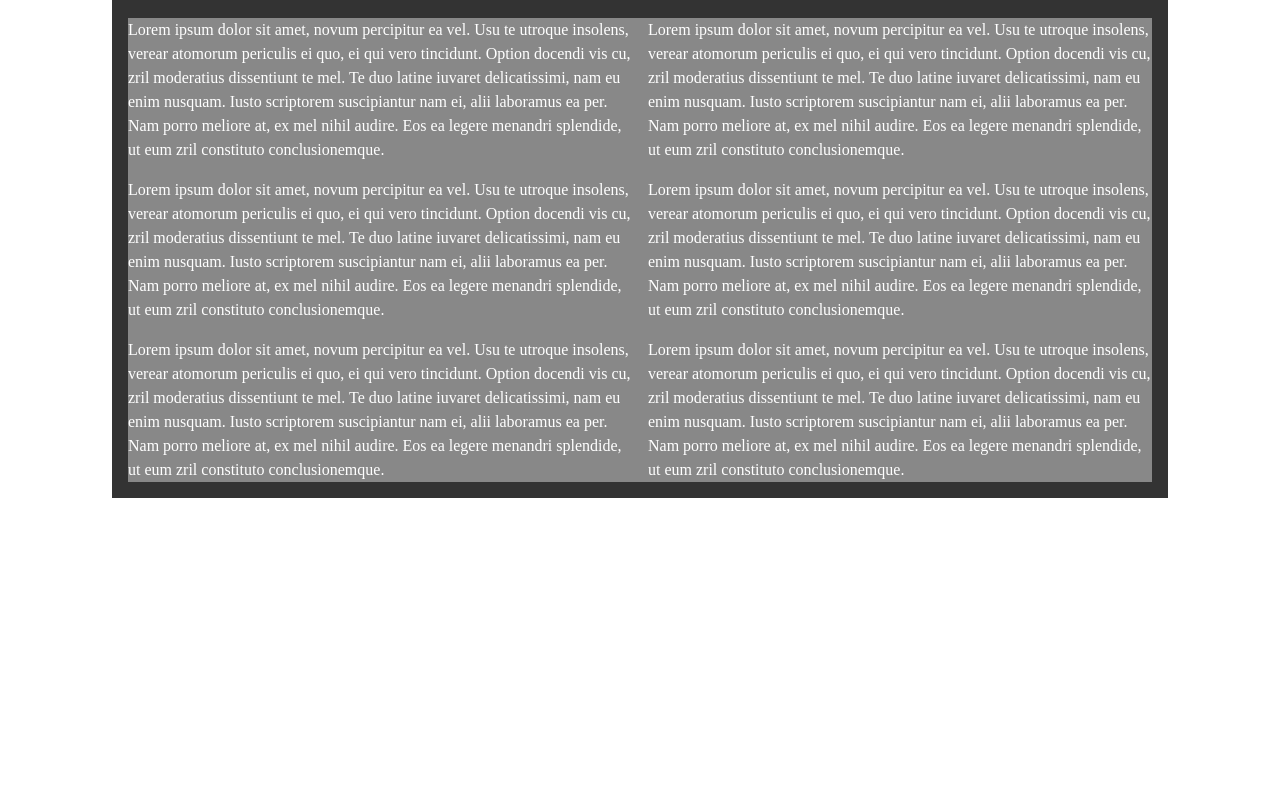
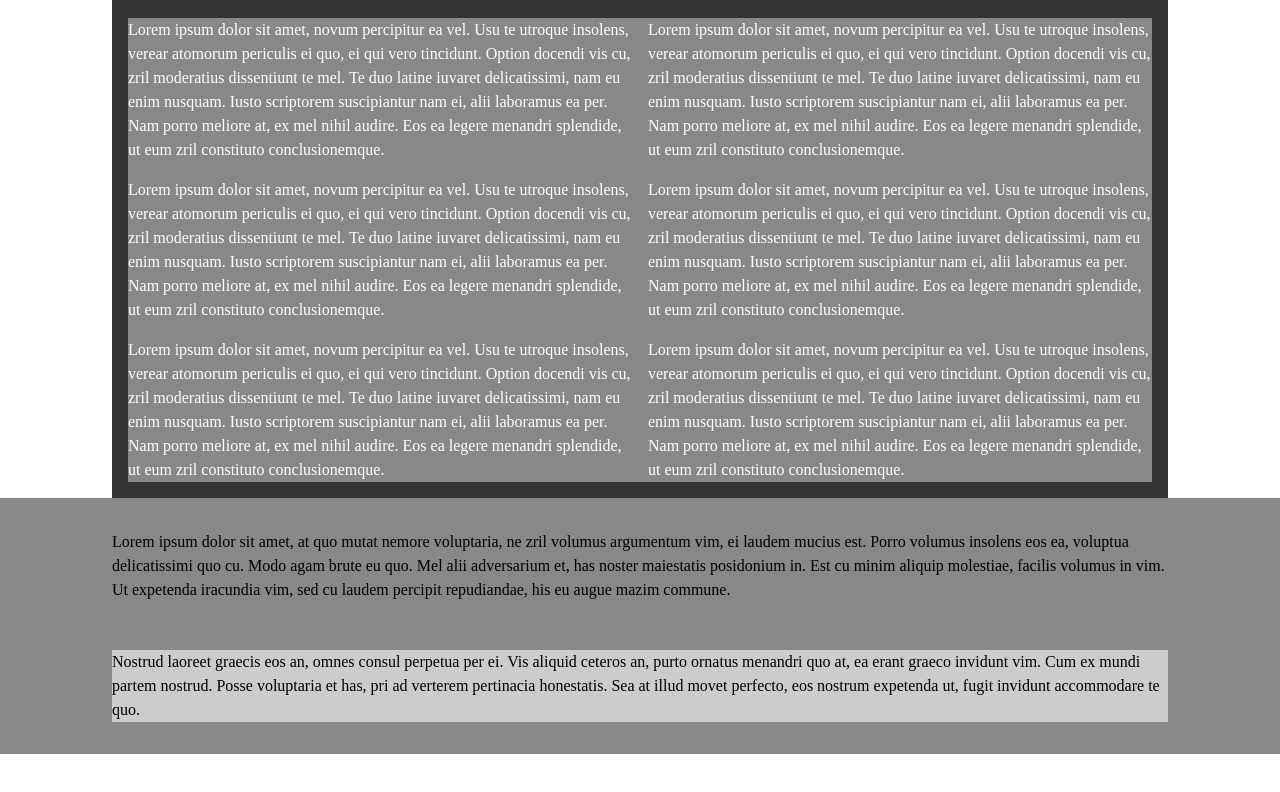
Before and after one commit to TJDRZ/design-teardown, a plain HTML site: page index.html in a window 1280 px wide. Shown: the part 2486-3278 px from the top of the page. After the commit the page ends 3240 px from the top, so only its background shows below. Drawn offline with Linux system fonts and the light colour scheme.

Commit message:
Grayscale done

```diff
--- a/index.html
+++ b/index.html
@@ -163,21 +163,12 @@
             </section>
         </section>
     </main>
-    <footer class="low" id="footer">
+    <footer class="medium" id="footer">
         <section id="footer-topics">
-            <header id="footer-header">
-                <h2 id="footer-h2"></h2>
-                <ul id="footer-topics-ul"></ul>
-            </header>
+            Lorem ipsum dolor sit amet, at quo mutat nemore voluptaria, ne zril volumus argumentum vim, ei laudem mucius est. Porro volumus insolens eos ea, voluptua delicatissimi quo cu. Modo agam brute eu quo. Mel alii adversarium et, has noster maiestatis posidonium in. Est cu minim aliquip molestiae, facilis volumus in vim. Ut expetenda iracundia vim, sed cu laudem percipit repudiandae, his eu augue mazim commune.
         </section>
-        <section id="policies">
-            <p id="commitment"></p>
-            <section id="last-items">
-                <img src="#" alt="">
-                <nav id="contact-nav"></nav>
-                <nav id="policy-nav"></nav>
-                <img src="#" alt="">
-            </section>
+        <section class="low" id="policies">
+            Nostrud laoreet graecis eos an, omnes consul perpetua per ei. Vis aliquid ceteros an, purto ornatus menandri quo at, ea erant graeco invidunt vim. Cum ex mundi partem nostrud. Posse voluptaria et has, pri ad verterem pertinacia honestatis. Sea at illud movet perfecto, eos nostrum expetenda ut, fugit invidunt accommodare te quo.
         </section>
     </footer>
 </body>
--- a/styles/footer.css
+++ b/styles/footer.css
@@ -1,4 +1,9 @@
 /* Footer */
 #footer {
-    height: 45rem;
+  display: flex;
+  flex-direction: column;
+  justify-content: center;
+  align-items: center;
+  gap: 3rem;
+  padding: 2rem 7rem;
 }
--- a/styles/main-landmark.css
+++ b/styles/main-landmark.css
@@ -16,7 +16,7 @@
   gap: 2rem;
 }
 
-#headline-content>.article-section {
+#headline-content > .article-section {
   display: flex;
   flex-direction: column;
   gap: 2rem;
@@ -28,7 +28,7 @@
 }
 
 /* Area-2 Secondary-Articles */
-.secondary-articles>.article-section {
+.secondary-articles > .article-section {
   display: grid;
   grid-template-columns: 1fr 1fr;
   gap: 1rem;
--- a/styles/topic-header.css
+++ b/styles/topic-header.css
@@ -12,7 +12,7 @@
   padding: 1.5rem;
 }
 
-#topic-nav>ul {
+#topic-nav > ul {
   display: flex;
   justify-content: space-between;
   align-items: center;
@@ -20,7 +20,7 @@
   list-style: none;
 }
 
-#topic-nav>ul>li>a {
+#topic-nav > ul > li > a {
   text-decoration: none;
-    color: black
+  color: black;
 }
```
Also changed, not shown: styles/site-header.css (+4 -4 lines), styles/global.css (indentation only). Lines whose indentation alone changed are shown as unchanged.
